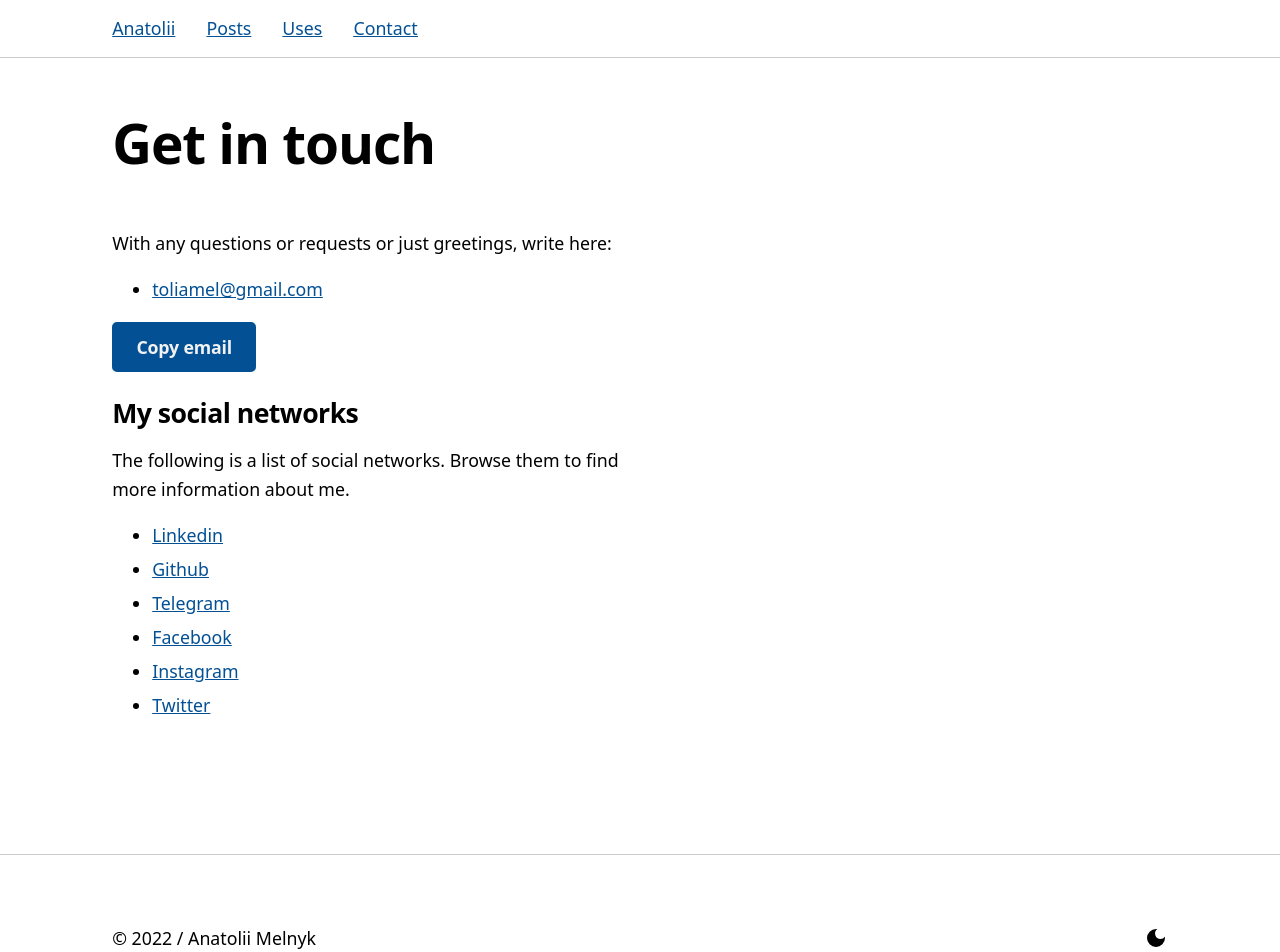
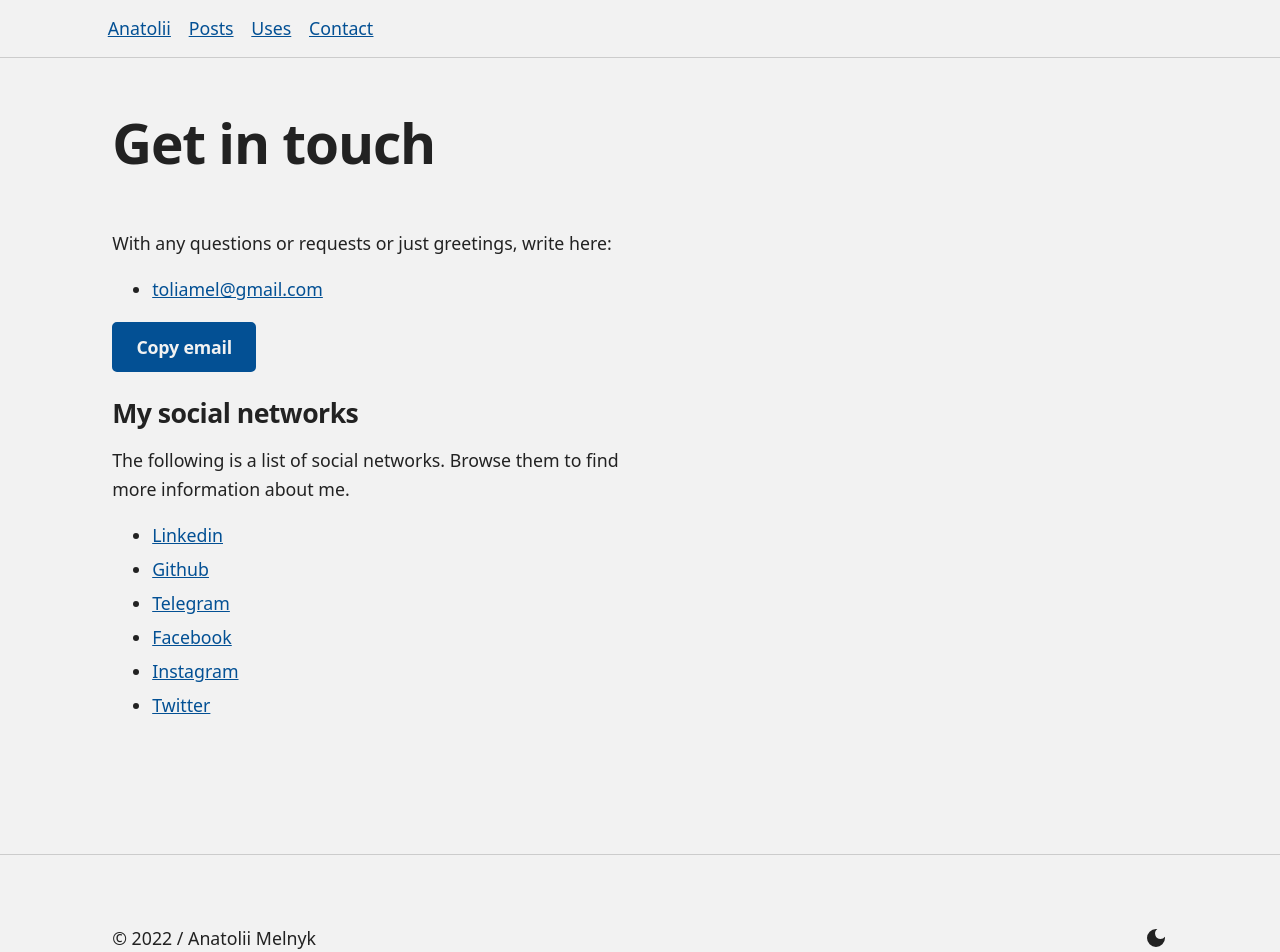
Before and after one commit to sonikbro/sonikbro.dev, a Next.js app: page /contact in a window 1280 px wide. Shown: the top 952 px of the page. Built offline with nearby package versions, Linux system fonts and the light colour scheme.

Commit message:
fix theme colors

```diff
--- a/components/Header/index.tsx
+++ b/components/Header/index.tsx
@@ -34,14 +34,15 @@ const Header = () => {
       <nav>
         <ul className="pl-0 my-[.8em] -ml-2">
           {paths.map((link) => (
-            <li
-              key={link.link}
-              className={`inline-block mb-0 mr-2 md:mr-3 ${
-                router.pathname == link.link ? 'underline' : ''
-              }`}
-            >
+            <li key={link.link} className="inline-block mb-0 mr-2 md:mr-3">
               <Link href={link.link}>
-                <a className="no-underline p-1 md:p-2">{link.label}</a>
+                <a
+                  className={`p-1 md:p-2 ${
+                    router.pathname == link.link ? 'underline' : 'no-underline '
+                  }`}
+                >
+                  {link.label}
+                </a>
               </Link>
             </li>
           ))}
--- a/components/Layout/index.tsx
+++ b/components/Layout/index.tsx
@@ -15,7 +15,7 @@ const BasicLayout: React.FC<IBasicLayout> = ({ children }) => {
       <Meta />
       <div className="min-h-screen mb-[calc(1.8em+0.6vw)]">
         <Header />
-        <Divider hideMobile={true} />
+        <Divider classes={'smMax:hidden'} />
         <main>
           <Container>{children}</Container>
         </main>
--- a/components/Styled/Button/index.tsx
+++ b/components/Styled/Button/index.tsx
@@ -8,7 +8,7 @@ export interface IStyledButton {
 const Button: React.FC<IStyledButton> = ({ children, onClick }) => {
   return (
     <button
-      className="button-primary py-2 px-5 w-auto rounded-[5px] tracking-[-0.01em] font-extrabold inline-block cursor-pointer bgColor-text primaryColor-bg"
+      className="button-primary py-2 px-5 w-auto rounded-[5px] tracking-[-0.01em] font-extrabold inline-block cursor-pointer text-bgColor bg-primaryColor"
       onClick={(event) => onClick(event)}
     >
       {children}
--- a/components/Styled/Divider/index.tsx
+++ b/components/Styled/Divider/index.tsx
@@ -1,14 +1,10 @@
 interface IProps {
-  hideMobile?: boolean;
+  classes?: string;
 }
 
-const Divider = ({ hideMobile }: IProps) => {
+const Divider = ({ classes }: IProps) => {
   return (
-    <hr
-      className={`h-px divider mb-[calc(1.8em+0.6vw)] mx-0 ${
-        hideMobile ? 'mobonly' : ''
-      }`}
-    />
+    <hr className={`h-px divider mb-[calc(1.8em+0.6vw)] mx-0 ${classes}`} />
   );
 };
 
--- a/components/Styled/TagsList/index.tsx
+++ b/components/Styled/TagsList/index.tsx
@@ -15,7 +15,7 @@ const TagsList: React.FC<ITagsList> = ({ items }) => {
       {items.map((tag: string) => (
         <li className="inline-block my-0 mr-[0.5em]" key={tag}>
           <Link href={`/tags/${tag}`}>
-            <a className="button-primary no-underline rounded-2xl bgColor-text primaryColor-bg px-[0.5em]">
+            <a className="button-primary no-underline rounded-2xl text-bgColor bg-primaryColor px-[0.5em]">
               # {tag}
             </a>
           </Link>
--- a/styles/base.css
+++ b/styles/base.css
@@ -4,7 +4,7 @@
   box-sizing: border-box;
   border-width: 0;
   border-style: solid;
-  border-color: theme('borderColor.DEFAULT', currentColor); /* 2 */
+  border-color: theme('borderColor.DEFAULT', currentColor);
 }
 
 ::before,
@@ -13,10 +13,10 @@
 }
 
 html {
-  line-height: 1.618; /* 1 */
-  -webkit-text-size-adjust: 100%; /* 2 */
-  -moz-tab-size: 4; /* 3 */
-  tab-size: 4; /* 3 */
+  line-height: 1.618;
+  -webkit-text-size-adjust: 100%;
+  -moz-tab-size: 4;
+  tab-size: 4;
   font-family: theme(
     'fontFamily.sans',
     ui-sans-serif,
@@ -33,20 +33,15 @@ html {
     'Segoe UI Emoji',
     'Segoe UI Symbol',
     'Noto Color Emoji'
-  ); /* 4 */
+  );
   font-size: calc(0.95em + 0.2vw);
+  color: theme('colors.color');
+  background-color: theme('colors.bgColor');
 }
 
-/*
-1. Remove the margin in all browsers.
-2. Inherit line-height from `html` so users can set them as a class directly on the `html` element.
-*/
-
 body {
-  margin: 0; /* 1 */
-  line-height: inherit; /* 2 */
-  /* background-color: ${({ theme }) => theme.bgColor};
-  color: ${({ theme }) => theme.color}; */
+  margin: 0;
+  line-height: inherit;
 }
 
 main {
@@ -74,9 +69,9 @@ h1 {
 }
 
 hr {
-  height: 0; /* 1 */
-  color: inherit; /* 2 */
-  border-top-width: 1px; /* 3 */
+  height: 0;
+  color: inherit;
+  border-top-width: 1px;
 }
 
 abbr:where([title]) {
@@ -104,19 +99,10 @@ a:focus-visible {
   outline: theme('colors.primaryColor') 0.15em solid;
 }
 
-/*
-Add the correct font weight in Edge and Safari.
-*/
-
 b,
 strong {
   font-weight: bolder;
 }
-
-/*
-1. Use the user's configured `mono` font family by default.
-2. Correct the odd `em` font sizing in all browsers.
-*/
 
 code,
 kbd,
@@ -132,21 +118,13 @@ pre {
     'Liberation Mono',
     'Courier New',
     monospace
-  ); /* 1 */
-  font-size: 1em; /* 2 */
+  );
+  font-size: 1em;
 }
-
-/*
-Add the correct font size in all browsers.
-*/
 
 small {
   font-size: 80%;
 }
-
-/*
-Prevent `sub` and `sup` elements from affecting the line height in all browsers.
-*/
 
 sub,
 sup {
@@ -164,133 +142,74 @@ sup {
   top: -0.5em;
 }
 
-/*
-1. Remove text indentation from table contents in Chrome and Safari. (https://bugs.chromium.org/p/chromium/issues/detail?id=999088, https://bugs.webkit.org/show_bug.cgi?id=201297)
-2. Correct table border color inheritance in all Chrome and Safari. (https://bugs.chromium.org/p/chromium/issues/detail?id=935729, https://bugs.webkit.org/show_bug.cgi?id=195016)
-3. Remove gaps between table borders by default.
-*/
-
 table {
-  text-indent: 0; /* 1 */
-  border-color: inherit; /* 2 */
-  border-collapse: collapse; /* 3 */
+  text-indent: 0;
+  border-color: inherit;
+  border-collapse: collapse;
 }
-
-/*
-1. Change the font styles in all browsers.
-2. Remove the margin in Firefox and Safari.
-3. Remove default padding in all browsers.
-*/
 
 button,
 input,
 optgroup,
 select,
 textarea {
-  font-family: inherit; /* 1 */
-  font-size: 100%; /* 1 */
-  font-weight: inherit; /* 1 */
-  line-height: inherit; /* 1 */
-  color: inherit; /* 1 */
-  margin: 0; /* 2 */
-  padding: 0; /* 3 */
+  font-family: inherit;
+  font-size: 100%;
+  font-weight: inherit;
+  line-height: inherit;
+  color: inherit;
+  margin: 0;
+  padding: 0;
 }
-
-/*
-Remove the inheritance of text transform in Edge and Firefox.
-*/
 
 button,
 select {
   text-transform: none;
 }
 
-/*
-1. Correct the inability to style clickable types in iOS and Safari.
-2. Remove default button styles.
-*/
-
 button,
 [type='button'],
 [type='reset'],
 [type='submit'] {
-  -webkit-appearance: button; /* 1 */
-  background-color: transparent; /* 2 */
-  background-image: none; /* 2 */
+  -webkit-appearance: button;
+  background-color: transparent;
+  background-image: none;
 }
-
-/*
-Use the modern Firefox focus style for all focusable elements.
-*/
 
 :-moz-focusring {
   outline: auto;
 }
 
-/*
-Remove the additional `:invalid` styles in Firefox. (https://github.com/mozilla/gecko-dev/blob/2f9eacd9d3d995c937b4251a5557d95d494c9be1/layout/style/res/forms.css#L728-L737)
-*/
-
 :-moz-ui-invalid {
   box-shadow: none;
 }
 
-/*
-Add the correct vertical alignment in Chrome and Firefox.
-*/
-
 progress {
   vertical-align: baseline;
 }
-
-/*
-Correct the cursor style of increment and decrement buttons in Safari.
-*/
 
 ::-webkit-inner-spin-button,
 ::-webkit-outer-spin-button {
   height: auto;
 }
 
-/*
-1. Correct the odd appearance in Chrome and Safari.
-2. Correct the outline style in Safari.
-*/
-
 [type='search'] {
-  -webkit-appearance: textfield; /* 1 */
-  outline-offset: -2px; /* 2 */
+  -webkit-appearance: textfield;
+  outline-offset: -2px;
 }
-
-/*
-Remove the inner padding in Chrome and Safari on macOS.
-*/
 
 ::-webkit-search-decoration {
   -webkit-appearance: none;
 }
 
-/*
-1. Correct the inability to style clickable types in iOS and Safari.
-2. Change font properties to `inherit` in Safari.
-*/
-
 ::-webkit-file-upload-button {
-  -webkit-appearance: button; /* 1 */
-  font: inherit; /* 2 */
+  -webkit-appearance: button;
+  font: inherit;
 }
-
-/*
-Add the correct display in Chrome and Safari.
-*/
 
 summary {
   display: list-item;
 }
-
-/*
-Removes the default spacing and border for appropriate elements.
-*/
 
 @media (min-width: theme('container.screens.lg')) {
   p,
@@ -323,46 +242,24 @@ li {
   margin-bottom: 0.3em;
 }
 
-/*
-Prevent resizing textareas horizontally by default.
-*/
-
 textarea {
   resize: vertical;
 }
 
-/*
-1. Reset the default placeholder opacity in Firefox. (https://github.com/tailwindlabs/tailwindcss/issues/3300)
-2. Set the default placeholder color to the user's configured gray 400 color.
-*/
-
 input::placeholder,
 textarea::placeholder {
-  opacity: 1; /* 1 */
-  color: theme('colors.color'); /* 2 */
+  opacity: 1;
+  color: theme('colors.color');
 }
-
-/*
-Set the default cursor for buttons.
-*/
 
 button,
 [role='button'] {
   cursor: pointer;
 }
 
-/*
-Make sure disabled buttons don't get the pointer cursor.
-*/
 :disabled {
   cursor: not-allowed;
 }
-
-/*
-1. Make replaced elements `display: block` by default. (https://github.com/mozdevs/cssremedy/issues/14)
-2. Add `vertical-align: middle` to align replaced elements more sensibly by default. (https://github.com/jensimmons/cssremedy/issues/14#issuecomment-634934210)
-   This can trigger a poorly considered lint error in some tools but is included by design.
-*/
 
 img,
 svg,
@@ -372,13 +269,9 @@ audio,
 iframe,
 embed,
 object {
-  display: block; /* 1 */
-  vertical-align: middle; /* 2 */
+  display: block;
+  vertical-align: middle;
 }
-
-/*
-Constrain images and videos to the parent width and preserve their intrinsic aspect ratio. (https://github.com/mozdevs/cssremedy/issues/14)
-*/
 
 img {
   width: 100%;
@@ -390,25 +283,3 @@ video {
   max-width: 100%;
   height: auto;
 }
-
-@media (max-width: theme('container.screens.lg')) {
-  .mobonly {
-    display: none;
-  }
-}
-
-.bgColor-text {
-  color: theme('colors.bgColor');
-}
-
-.primaryColor-text {
-  color: theme('colors.primaryColor');
-}
-
-.primaryColor-bg {
-  background-color: theme('colors.primaryColor');
-}
-
-.darkPrimaryColor-bg {
-  background-color: theme('colors.darkPrimaryColor');
-}
--- /dev/null
+++ b/styles/colors.css
@@ -0,0 +1,17 @@
+:root {
+  --color: #222222;
+  --primaryColor: #035094;
+  --lightPrimaryColor: #d9e5f4;
+  --darkPrimaryColor: #001e5f;
+  --bgColor: #f2f2f2;
+  --muteColor: #ccc;
+}
+
+[data-theme='dark'] {
+  --color: #fafafa;
+  --primaryColor: #6ed2cb;
+  --lightPrimaryColor: #172f30;
+  --darkPrimaryColor: #356c6d;
+  --bgColor: #141414;
+  --muteColor: #333;
+}
--- a/styles/index.css
+++ b/styles/index.css
@@ -1,3 +1,4 @@
+@import url('./colors.css');
 @import url('./base.css');
 @tailwind components;
 @tailwind utilities;
@@ -30,6 +31,7 @@
 
   .button-primary:hover {
     background-color: theme('colors.darkPrimaryColor');
+    border-color: theme('colors.darkPrimaryColor');
   }
 
   .button-primary:focus-visible {
@@ -37,6 +39,7 @@
     background: theme('colors.darkPrimaryColor');
     border: 2px solid theme('colors.primaryColor');
   }
+
   .wave-animation {
     animation-name: waveAnimation;
     animation-duration: 2.5s;
```
Also changed, not shown: tailwind.config.js (+9 -6 lines), 1 other file (tests, documents, lock files or other folders).
